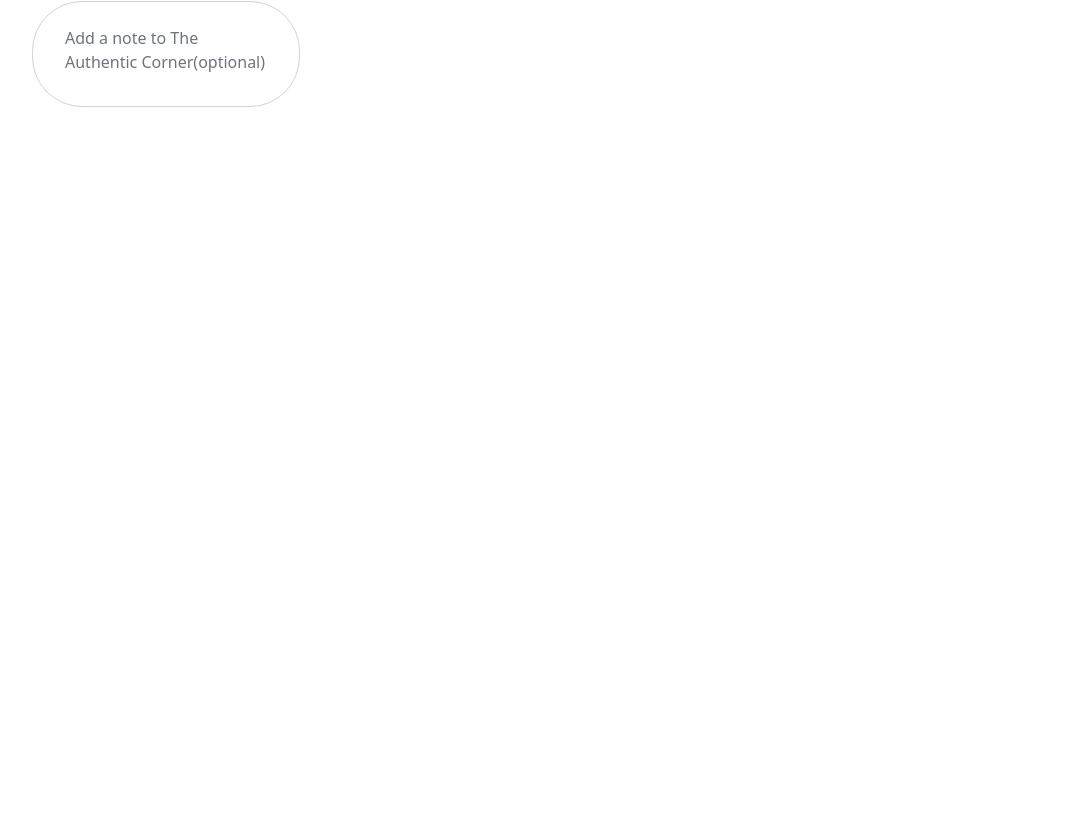
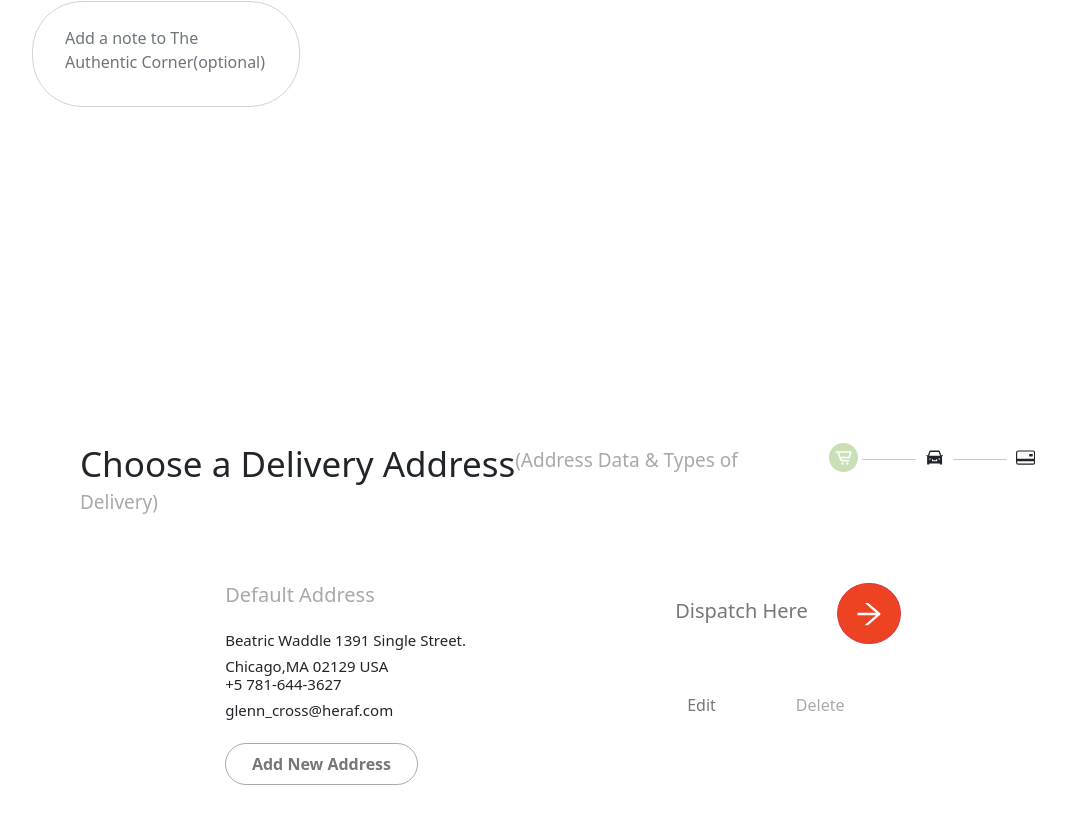
Before and after one commit to Animesh-weavers/heraf, a React (Create React App) app: page / in a window 1280 px wide. Shown: the part 802-1626 px from the top of the page, without its empty margins (80-1146 px from the left). Before the commit the page ends 1085 px from the top, so only its background shows below. Built offline with nearby package versions, Linux system fonts and the light colour scheme.

Commit message:
complete delivery page and some updates of payment gateway

```diff
--- a/src/App.js
+++ b/src/App.js
@@ -1,11 +1,13 @@
 import React from "react";
+import DeliveryPage from "./Components/DeliveryAddress_Page/DeliveryPage";
 import PaymentPage from "./Components/Payment_Page/PaymentPage";
-import './App.css'
+
 
 const App = () => {
   return (
     <div className="App">
       <PaymentPage />
+      <DeliveryPage />
     </div>
   );
 };
--- /dev/null
+++ b/src/Components/DeliveryAddress_Page/DeliveryPage.css
@@ -0,0 +1,121 @@
+.deliveryContainer {
+  display: flex;
+  flex-direction: column;
+  padding: 7rem;
+}
+.delivery-header-container {
+  padding: 3rem;
+  display: flex;
+  justify-content: space-between;
+}
+.deliveryContainer .delivery-header-container .deliveryTitle {
+  float: left;
+}
+.deliveryContainer .delivery-header-container .status-delivery {
+  width: 30%;
+}
+.deliveryContainer .delivery-address-container {
+  display: flex;
+  flex-direction: row;
+  justify-content: space-evenly;
+}
+.deliveryContainer
+  .delivery-address-container
+  .default-address
+  .address-title
+  h5 {
+  color: #a8aaa6;
+}
+.deliveryContainer
+  .delivery-address-container
+  .default-address
+  .address
+  .country {
+  margin-bottom: 0rem;
+}
+.deliveryContainer .delivery-address-container .default-address .address h6 {
+  font-weight: 500;
+  font-size: 15px;
+}
+.deliveryContainer .delivery-address-container .default-address .address {
+  padding: 1rem 1rem 1rem 0rem;
+}
+.deliveryContainer
+  .delivery-address-container
+  .default-address
+  .new-address-btn-container
+  button {
+  background-color: white;
+  border-radius: 25px;
+  color: #777776;
+  font-weight: bold;
+  width: 75%;
+  padding: 0.5rem;
+  border-color: #a8aaa6;
+}
+
+.deliveryContainer
+  .delivery-address-container
+  .default-address
+  .new-address-btn-container
+  button:focus {
+  box-shadow: none;
+}
+.deliveryContainer
+  .delivery-address-container
+  .default-address
+  .new-address-btn-container
+  button:hover {
+  background-color: whitesmoke;
+}
+/*dispatch*/
+.deliveryContainer .dispatch {
+  display: flex;
+  flex-direction: column;
+}
+
+.deliveryContainer .dispatch .dispatch-button-container {
+  display: flex;
+  flex-direction: row;
+}
+.deliveryContainer .dispatch .dispatch-button-container .h4 {
+  margin-top: 1rem;
+}
+.deliveryContainer .dispatch .dispatch-button-container .h4 h5 {
+  color: #777776;
+  font-weight: 400;
+}
+.deliveryContainer
+  .dispatch
+  .dispatch-button-container
+  .dispatch-button
+  button {
+  font-size: 32px;
+  background-color: #ee4323;
+  border-radius: 50%;
+  display: flex;
+  align-items: center;
+  justify-content: center;
+  width: 110%;
+  height: 110%;
+}
+.deliveryContainer .dispatch .edit-delete-button-container{
+  padding: 3rem 1rem 1rem 0rem;
+}
+.deliveryContainer .dispatch .edit-delete-button-container .btn{
+  background-color: white;
+  border: none;
+  outline: none;
+}
+.deliveryContainer .dispatch .edit-delete-button-container .btn:focus{
+  border: none;
+  outline: none;
+  box-shadow: none;
+}
+.deliveryContainer .dispatch .edit-delete-button-container .edit{
+  color: #777776;
+  margin-right: 3.5rem;
+}
+.deliveryContainer .dispatch .edit-delete-button-container .delete{
+  color: #a8aaa6;
+}
--- /dev/null
+++ b/src/Components/DeliveryAddress_Page/DeliveryPage.js
@@ -0,0 +1,64 @@
+import React from "react";
+import DeliveryStatus from "../DeliveryStatus/DeliveryStatus";
+import "./DeliveryPage.css";
+import Title from "../Title/Title";
+import { AiOutlineArrowRight } from "react-icons/ai";
+
+const DeliveryPage = () => {
+  return (
+    <div className="deliveryContainer">
+      <div className="delivery-header-container">
+        <div className="deliveryTitle">
+          <Title
+            title="Choose a Delivery Address"
+            sup="Address Data & Types of Delivery"
+          />
+        </div>
+        <div className="status-delivery">
+          <DeliveryStatus />
+        </div>
+      </div>
+      <div className="delivery-address-container">
+        <div className="default-address">
+          <div className="address-title">
+            <h5>Default Address</h5>
+          </div>
+          <div className="address">
+            <h6>Beatric Waddle 1391 Single Street.</h6>
+            <h6 className="country">Chicago,MA 02129 USA</h6>
+            <h6>+5 781-644-3627</h6>
+            <h6>glenn_cross@heraf.com</h6>
+          </div>
+          <div className="new-address-btn-container">
+            <button type="button" className="btn btn-secondary">
+              Add New Address
+            </button>
+          </div>
+        </div>
+        <div className="dispatch">
+          <div className="dispatch-button-container">
+            <div className="h4">
+              <h5>Dispatch Here</h5>
+            </div>
+            &nbsp; &nbsp; &nbsp; &nbsp;
+            <div className="dispatch-button">
+              <button type="button" className="btn btn-danger">
+                <AiOutlineArrowRight />
+              </button>
+            </div>
+          </div>
+          <div className="edit-delete-button-container">
+            <button type="button" className="btn btn-danger edit">
+              Edit
+            </button>
+            <button type="button" className="btn btn-danger delete">
+              Delete
+            </button>
+          </div>
+        </div>
+      </div>
+    </div>
+  );
+};
+
+export default DeliveryPage;
--- a/src/Components/Payment_Page/PaymentGateway/PaymentGateway.js
+++ b/src/Components/Payment_Page/PaymentGateway/PaymentGateway.js
@@ -99,7 +99,7 @@
         </div>
         <div className="button-container">
           <button type="button" className="btn btn-danger">
-            Proceed To Checkout <AiOutlineArrowRight />
+            Proceed To Checkout <AiOutlineArrowRight style={{fontSize:'25px'}} />
           </button>
         </div>
         <div className="additional">
```
